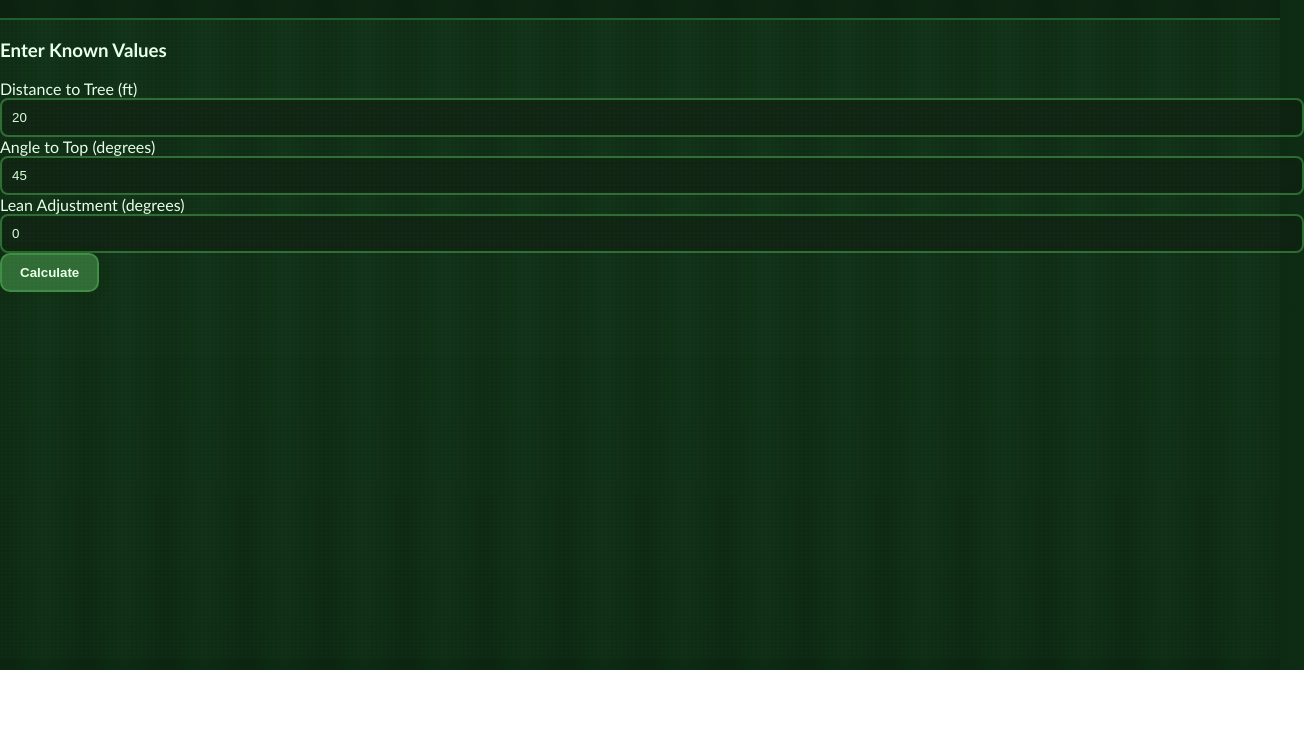
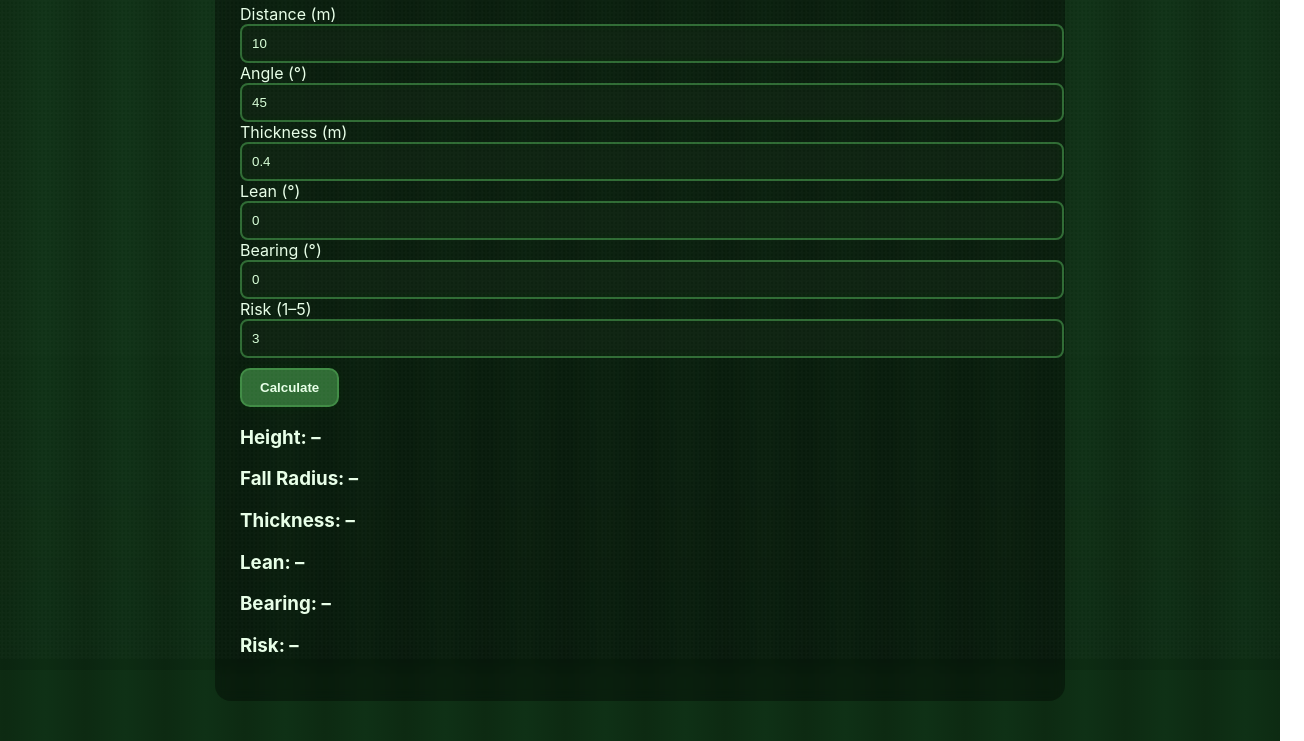
Before and after one commit to boardwalkclay1/real_tree_guy, a plain HTML site: page modules/measurement-manual/manual.html in a window 1280 px wide. Shown: the part 130-871 px from the top of the page, 1304 px wide, since content can reach past the window. Before the commit the page ends 800 px from the top, so only its background shows below. Drawn offline with Linux system fonts and the light colour scheme.

Commit message:
Update manual.html

```diff
--- a/modules/measurement-manual/manual.html
+++ b/modules/measurement-manual/manual.html
@@ -2,32 +2,55 @@
 <html lang="en">
 <head>
   <meta charset="UTF-8">
-  <title>Manual Measurement</title>
+  <title>Manual Mode</title>
   <link rel="stylesheet" href="../../assets/styles.css">
+
+  <style>
+    body { font-family: Inter, sans-serif; padding: 20px; }
+    .card {
+      background: rgba(0,0,0,0.35);
+      max-width: 800px;
+      margin: 20px auto;
+      padding: 25px;
+      border-radius: 16px;
+      backdrop-filter: blur(6px);
+      color: #e8ffe8;
+    }
+  </style>
 </head>
+
 <body>
-  <header>
+  <section class="card">
     <h2>Manual Mode</h2>
-    <a href="../../index.html">Back to Home</a>
-  </header>
 
-  <section class="card">
-    <h3>Enter Known Values</h3>
+    <label>Distance (m)</label>
+    <input type="number" id="manualDistance" value="10">
 
-    <label>Distance to Tree (ft)</label>
-    <input id="dist" type="number" value="20">
+    <label>Angle (°)</label>
+    <input type="number" id="manualAngle" value="45">
 
-    <label>Angle to Top (degrees)</label>
-    <input id="angle" type="number" value="45">
+    <label>Thickness (m)</label>
+    <input type="number" id="manualThickness" value="0.4">
 
-    <label>Lean Adjustment (degrees)</label>
-    <input id="lean" type="number" value="0">
+    <label>Lean (°)</label>
+    <input type="number" id="manualLean" value="0">
 
-    <button id="calc">Calculate</button>
+    <label>Bearing (°)</label>
+    <input type="number" id="manualBearing" value="0">
 
-    <p id="manualResult"></p>
+    <label>Risk (1–5)</label>
+    <input type="number" id="manualRisk" value="3">
+
+    <button id="manualCalcBtn" style="margin-top:10px;">Calculate</button>
+
+    <h3>Height: <span id="manualHeightOut">–</span></h3>
+    <h3>Fall Radius: <span id="manualRadiusOut">–</span></h3>
+    <h3>Thickness: <span id="manualThicknessOut">–</span></h3>
+    <h3>Lean: <span id="manualLeanOut">–</span></h3>
+    <h3>Bearing: <span id="manualBearingOut">–</span></h3>
+    <h3>Risk: <span id="manualRiskOut">–</span></h3>
   </section>
 
-  <script src="manual.js"></script>
+  <script src="manual.js" type="module"></script>
 </body>
 </html>
```
